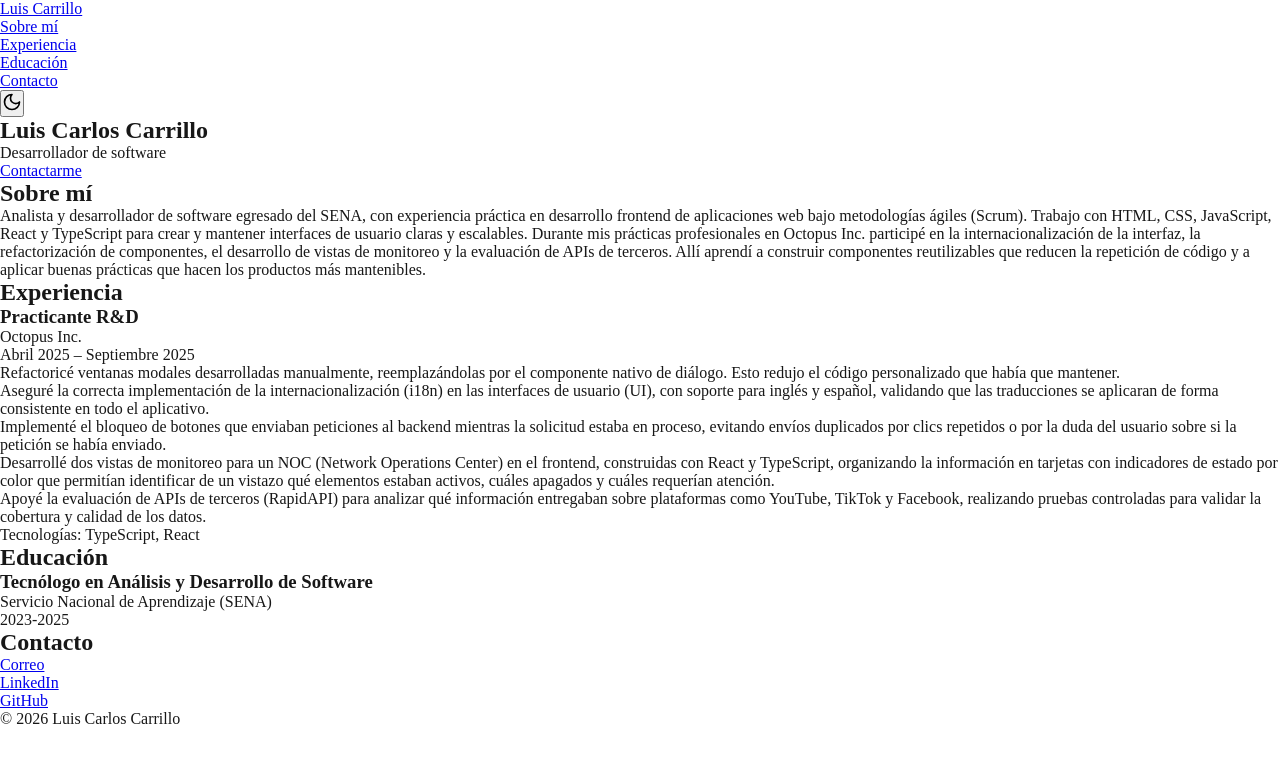
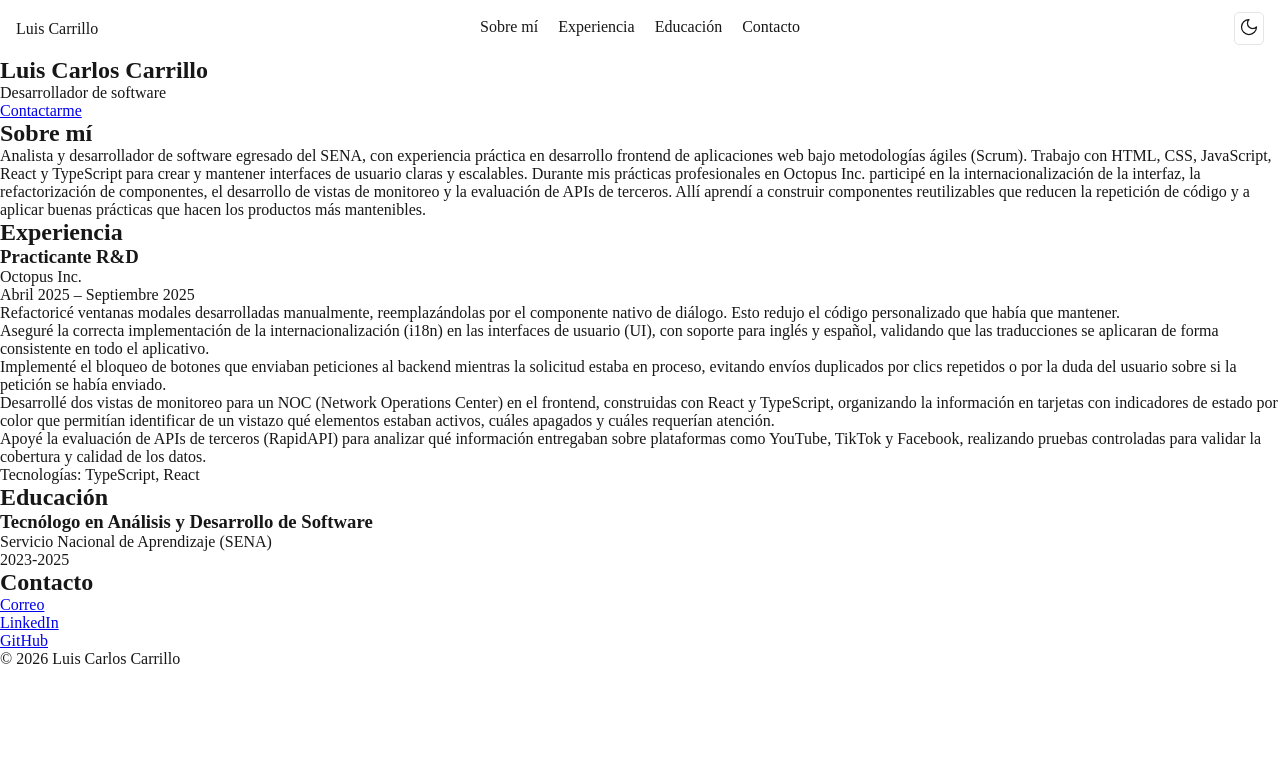
Before and after one commit to LuisCarlosCarrillo/LuisCarlosCarrillo.github.io, a plain HTML site: page index.html in a window 1280 px wide. Drawn offline with Linux system fonts and the light colour scheme.

Commit message:
Estilizar barra de navegación

```diff
--- a/css/styles.css
+++ b/css/styles.css
@@ -33,3 +33,48 @@ body {
   background-color: var(--bg);
   color: var(--text);
 }
+
+.nav {
+  display: grid;
+  grid-template-columns: 1fr auto 1fr;
+  align-items: center;
+  padding: 0.5rem 1rem;
+}
+
+
+.nav ul {
+  display: flex;
+}
+
+.nav li {
+  list-style: none;
+  margin: 10px;
+  border-bottom: 3px solid transparent;
+}
+
+.nav li:hover {
+  color: var(--primary-hover);
+  border-bottom: 3px solid var(--primary);
+}
+
+.nav a {
+  text-decoration: none;
+  color: inherit;
+}
+
+
+.theme-toggle {
+  background-color: transparent;
+  border: 1px solid var(--border);
+  border-radius: 5px;
+  color: var(--text);
+  padding: 4px;
+  cursor: pointer;
+  justify-self: end;
+}
+
+.theme-toggle:hover {
+  color: var(--primary-hover);
+  border: 1px solid var(--primary-hover);
+  cursor: pointer;
+}
--- a/index.html
+++ b/index.html
@@ -52,7 +52,7 @@
             viewBox="0 0 24 24"
             fill="none"
             stroke="currentColor"
-            stroke-width="2"
+            stroke-width="1.5"
             stroke-linecap="round"
             stroke-linejoin="round"
             aria-hidden="true"
@@ -67,7 +67,7 @@
             viewBox="0 0 24 24"
             fill="none"
             stroke="currentColor"
-            stroke-width="2"
+            stroke-width="1.5"
             stroke-linecap="round"
             stroke-linejoin="round"
             aria-hidden="true"
@@ -165,8 +165,11 @@
         <h2 class="contact__title">Contacto</h2>
         <ul class="contact__list">
           <li class="contact__item">
-            <a class="contact__link" href="mailto:luiscarrilloto@gmail.com"
-            target="_blank" rel="noopener noreferrer"
+            <a
+              class="contact__link"
+              href="mailto:luiscarrilloto@gmail.com"
+              target="_blank"
+              rel="noopener noreferrer"
               >Correo</a
             >
           </li>
@@ -174,7 +177,8 @@
             <a
               class="contact__link"
               href="https://www.linkedin.com/in/luis-carrillo-902399354/"
-              target="_blank" rel="noopener noreferrer"
+              target="_blank"
+              rel="noopener noreferrer"
               >LinkedIn</a
             >
           </li>
@@ -182,7 +186,8 @@
             <a
               class="contact__link"
               href="https://github.com/LuisCarlosCarrillo"
-              target="_blank" rel="noopener noreferrer"
+              target="_blank"
+              rel="noopener noreferrer"
               >GitHub</a
             >
           </li>
```
